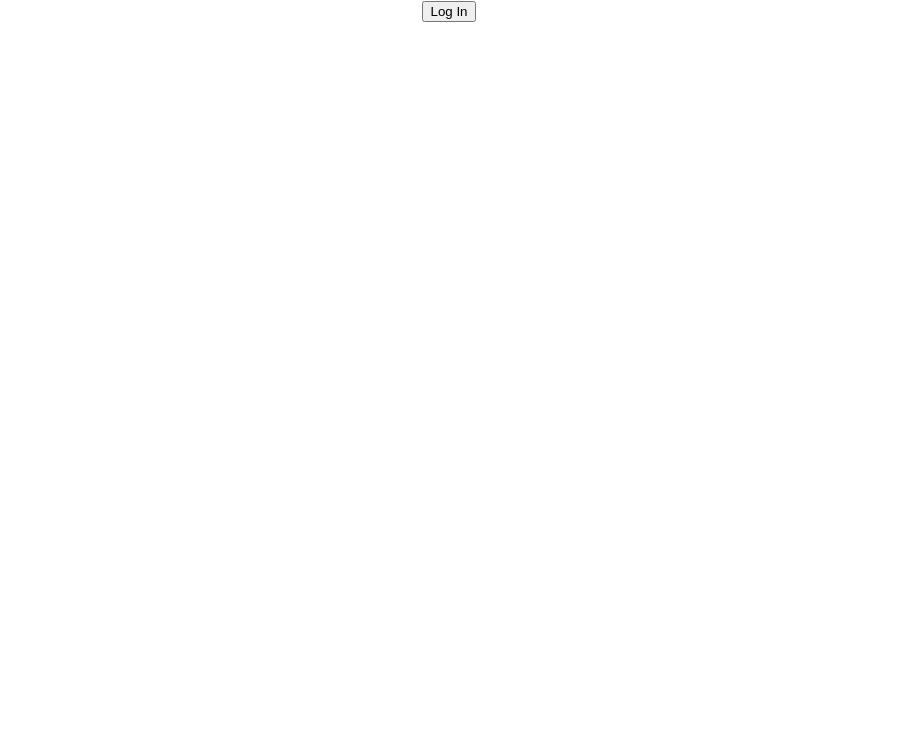
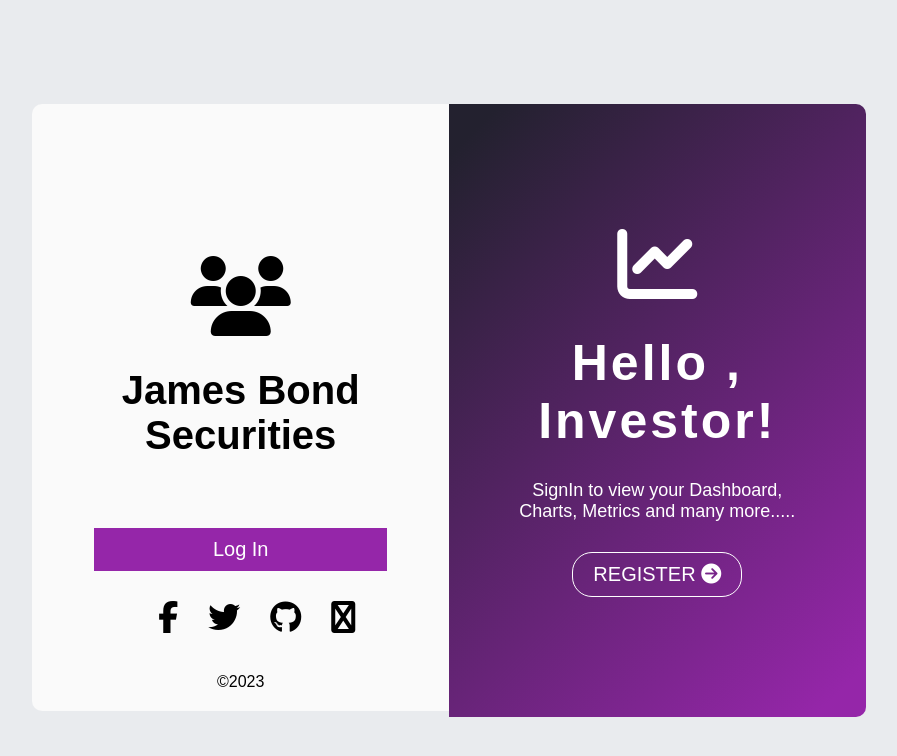
Before and after one commit to Krish-Bajaj/Team15-FE, a React (Create React App) app: page / in a window 1280 px wide. Shown: the top 756 px of the page, without its empty margins (191-1088 px from the left). Built offline with nearby package versions, Linux system fonts and the light colour scheme.

Commit message:
css applied to Login page

```diff
--- a/package.json
+++ b/package.json
@@ -7,6 +7,7 @@
     "@testing-library/jest-dom": "^5.17.0",
     "@testing-library/react": "^13.4.0",
     "@testing-library/user-event": "^13.5.0",
+    "bootstrap": "^5.3.1",
     "react": "^18.2.0",
     "react-dom": "^18.2.0",
     "react-scripts": "5.0.1",
--- a/public/index.html
+++ b/public/index.html
@@ -1,6 +1,7 @@
 <!DOCTYPE html>
 <html lang="en">
   <head>
+    <script src="https://use.fontawesome.com/ec623da5ce.js"></script>
     <meta charset="utf-8" />
     <link rel="icon" href="%PUBLIC_URL%/favicon.ico" />
     <meta name="viewport" content="width=device-width, initial-scale=1" />
--- a/src/LoginButton.jsx
+++ b/src/LoginButton.jsx
@@ -1,11 +1,40 @@
 import React from "react";
 import { useAuth0 } from "@auth0/auth0-react";
+import './LoginPage.css';
+
 
 const LoginButton = () => {
   const { loginWithRedirect } = useAuth0();
   const { user, isAuthenticated, isLoading } = useAuth0();
   return ( !isAuthenticated &&
-  (<button onClick={() => loginWithRedirect()}>Log In</button>))
+  (
+//   <button onClick={() => loginWithRedirect()}>Log In</button>
+<div class="container">
+      <div class="login">
+         <div class="container">
+         <i class="fa fa-users extra-large-user-icon" aria-hidden="true"></i>
+              <h1>James Bond Securities</h1>
+
+              <button onClick={() => loginWithRedirect()}>Log In</button>
+              <ul>
+                  <li><i class="fa fa-facebook-f fa-2x"></i></li>
+                  <li><i class="fa fa-twitter fa-2x"></i></li>
+                  <li><i class="fa fa-github fa-2x"></i></li>
+                  <li><i class="fa fa-linkedin-in fa-2x"></i></li>
+              </ul>
+              <span class="copyright">&copy;2023</span>
+         </div>
+      </div>
+      <div class="register">
+          <div class="container">
+              <i class="fa fa-line-chart extra-large-chart-icon" aria-hidden="true"></i>
+              <h2>Hello , Investor!</h2>
+              <p>SignIn to view your  Dashboard, Charts, Metrics and many more.....</p>
+              <button onClick={() => loginWithRedirect()}>Register <i class="fa fa-arrow-circle-right"></i></button>
+          </div>
+      </div>
+    </div>
+  ))
 };
 
 export default LoginButton;
--- /dev/null
+++ b/src/LoginPage.css
@@ -0,0 +1,141 @@
+/*Start Global Style*/
+*{
+    box-sizing: border-box;
+    margin: 0;
+    padding: 0;
+  }
+  body{
+    background:#e9ebee;
+    display: flex;
+    justify-content: center;
+    align-items: center;
+    height:100vh;
+    font-family: sans-serif;
+  }
+  .container{
+    width: 80%;
+    margin: auto;
+    padding: 20px;
+  height:100%
+  }
+  .extra-large-user-icon {
+    margin:2rem;
+    font-size: 5em;
+  }
+  .extra-large-chart-icon {
+    font-size: 5em;
+  }
+  .login ,.register{width: 50%}
+
+  /*Start Login Style*/
+  .login{
+    float:left;
+    background-color: #fafafa;
+    height: 100%;
+    border-radius: 10px 0 0 10px;
+    text-align: center;
+    padding-top: 100px;
+  }
+  .login h1{
+    margin-bottom: 40px;
+    font-size: 2.5em;
+  }
+
+  input[type="email"] , input[type="password"]{
+    width: 100%;
+    padding: 10px;
+    margin-bottom: 30px;
+    border: none;
+    background-color: #eeeeef;
+  }
+  input[type="checkbox"]{
+    float: left;
+    margin-right: 5px;
+  }
+  .login span{
+    float: left
+  }
+  .login a{
+    float: right;
+    text-decoration: none;
+    color: #000;
+    transition: 0.3s all ease-in-out;
+  }
+  .login a:hover{color: #9526a9;font-weight: bold}
+  .login button{
+    width: 100%;
+    margin: 30px 0;
+    padding: 10px;
+    border: none;
+    background-color: #9526a9;
+    color: #fff;
+    font-size: 20px;
+    cursor: pointer;
+    transition: 0.3s all ease-in-out;
+  }
+  .login button:hover{
+    width:97%;
+    font-size: 22px;
+    border-radius: 5px;
+
+  }
+  .login hr{
+    width: 30%;
+    display: inline-block
+  }
+
+  .login p{
+    display: inline-block;
+    margin: 0px 10px 30px;
+  }
+  .login ul{
+    list-style: none;
+    margin-left: 2em;
+    margin-bottom:40px;
+  }
+  .login ul li{
+    display: inline-block;
+    margin-right: 30px;
+    cursor: pointer;
+  }
+  .login ul li:hover{opacity: 0.6}
+  .login ul li:last-child{margin-right: 0}
+  .login .copyright{
+
+    display: inline-block;
+    float: none;
+  }
+  /*Start Register Style*/
+  .register{
+    float: right;
+    background-image: linear-gradient(135deg, #23212f 5%, #9526a9 95%);
+    height: 100%;
+    color:#fff;
+    border-radius:  0 10px 10px  0;
+    text-align: center;
+    padding: 100px 0;
+  }
+  .register h2{
+    margin: 30px 0;
+    font-size: 50px;
+    letter-spacing: 3px
+  }
+  .register p{
+    font-size: 18px;
+    margin-bottom: 30px;
+  }
+  .register button{
+    background-color: transparent;
+    border: 1px solid #FFF;
+    border-radius: 20px;
+    padding: 10px 20px;
+    color: #fff;
+    font-size: 20px;
+    text-transform: uppercase;
+    transition:0.2s all  ease-in-out;
+  }
+  .register button:hover{
+    color: #9526a9;
+    background-color: #fff;
+    cursor: pointer;
+  }
```
Also changed, not shown: 1 other file (tests, documents, lock files or other folders).
